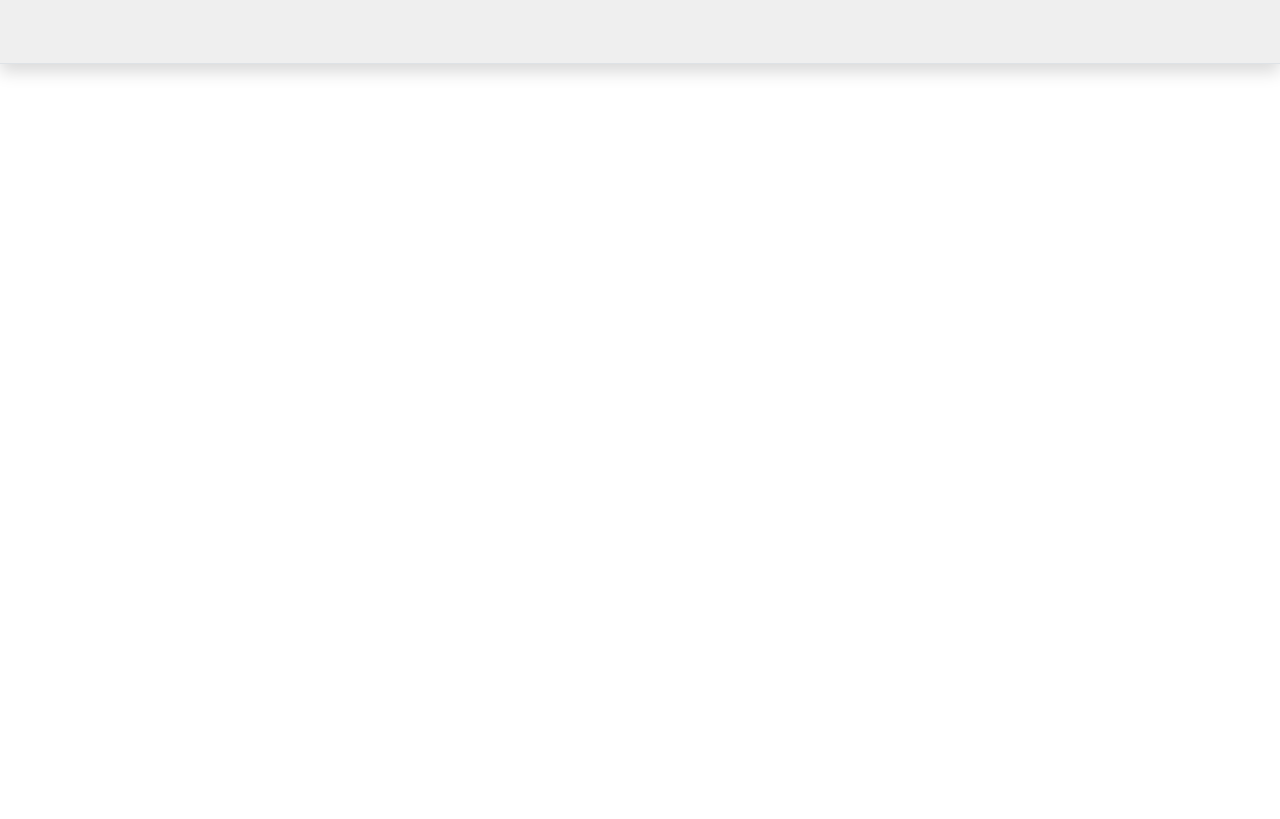
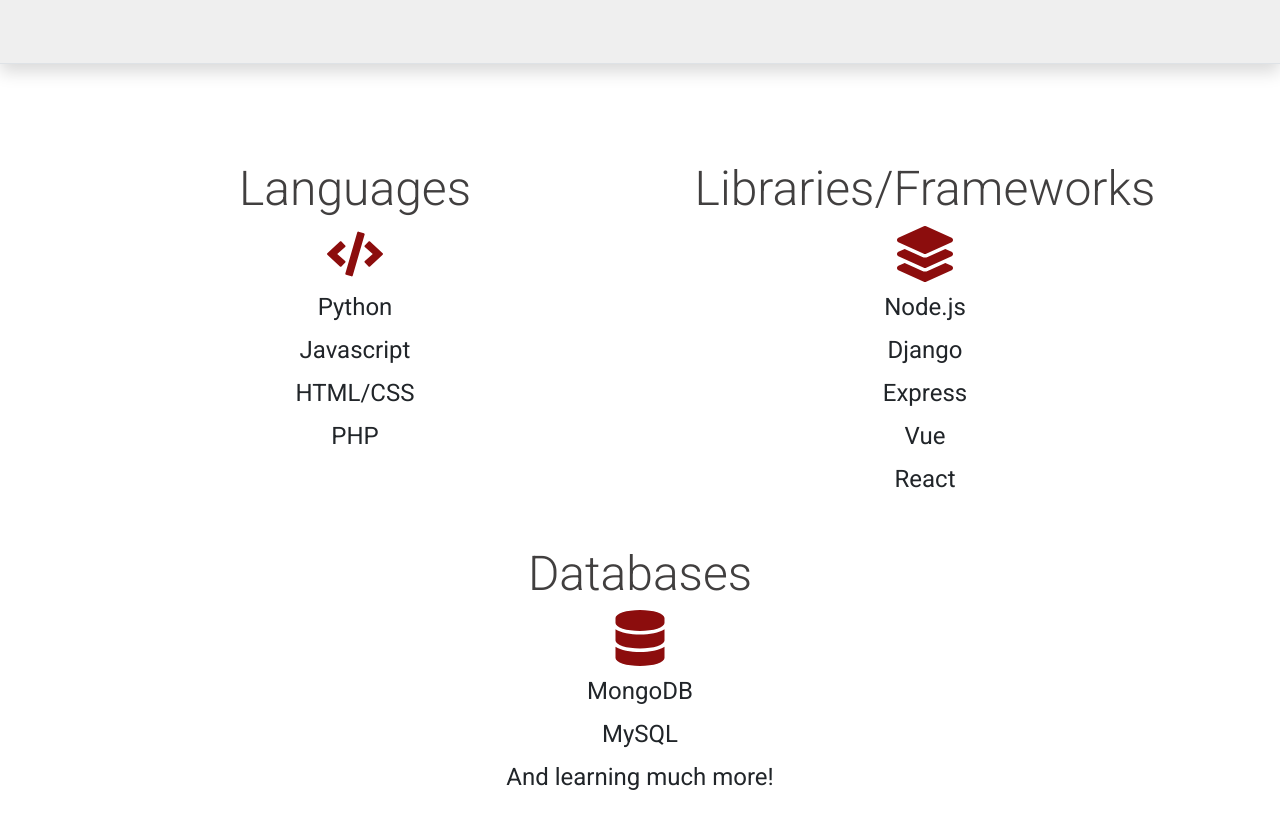
Before and after one commit to Polsander/reactpersonalwebsite, a React (Create React App) app in the folder client/: page / in a window 1280 px wide. Shown: the part 1619-2438 px from the top of the page. Before the commit the page ends 1731 px from the top, so only its background shows below. Built offline with nearby package versions, Linux system fonts and the light colour scheme.

Commit message:
finished skills section and styling

```diff
--- a/client/package.json
+++ b/client/package.json
@@ -10,6 +10,7 @@
     "react": "^18.2.0",
     "react-bootstrap": "^2.5.0",
     "react-dom": "^18.2.0",
+    "react-icons": "^4.4.0",
     "react-scripts": "^5.0.1",
     "react-typed": "^1.2.0",
     "web-vitals": "^2.1.4"
--- a/client/src/components/Skills.jsx
+++ b/client/src/components/Skills.jsx
@@ -0,0 +1,60 @@
+import React from 'react'
+import Container from 'react-bootstrap/esm/Container'
+import Row from 'react-bootstrap/esm/Row'
+import Col from 'react-bootstrap/esm/Col'
+
+//icons
+import {FaCode, FaLayerGroup, FaDatabase} from 'react-icons/fa'
+
+import styles from './Skills.module.css'
+
+const iconClass = `cstm-secondary ${styles.icon}`
+
+function Skills() {
+  return (
+    <div>
+        <Container>
+            <Row className='mb-4'>
+                <Col>
+                    <div className='d-flex flex-column align-items-center '>
+                        <h2 className=" cstm-text display-5 mt-5">Languages</h2>
+                        <FaCode className={iconClass}/>
+                        <ul className={styles.list}>
+                            <li>Python</li>
+                            <li>Javascript</li>
+                            <li>HTML/CSS</li>
+                            <li>PHP</li>
+                        </ul>
+                    </div>
+
+                </Col>
+                <Col>
+                    <div className='d-flex flex-column align-items-center '>
+                        <h2 className="cstm-text display-5 mt-5">Libraries/Frameworks</h2>
+                        <FaLayerGroup className={iconClass}/>
+                        <ul className={styles.list}>
+                            <li>Node.js</li>
+                            <li>Django</li>
+                            <li>Express</li>
+                            <li>Vue</li>
+                            <li>React</li>
+                        </ul>
+                    </div>
+                </Col>
+                <div className='d-flex flex-column align-items-center '>
+                    <h2 className=" cstm-text display-5 mt-5">Databases</h2>
+                    <FaDatabase className={iconClass}/>
+                    <ul className={styles.list}>
+                        <li>MongoDB</li>
+                        <li>MySQL</li>
+                        <li>And learning much more!</li>
+                    </ul>
+                </div>
+            </Row>
+
+        </Container>
+    </div>
+  )
+}
+
+export default Skills
--- /dev/null
+++ b/client/src/components/Skills.module.css
@@ -0,0 +1,18 @@
+.icon {
+    height: 3.5em;
+    width: 3.5em;
+}
+
+.list {
+    margin: 0;
+    padding: 0;
+}
+
+.list li {
+    list-style-type: none;
+    padding-top: 7px;
+    font-size: 1.5em;
+    display: flex;
+    align-items: center;
+    justify-content: center;
+}
--- a/client/src/pages/Main.jsx
+++ b/client/src/pages/Main.jsx
@@ -5,6 +5,7 @@ import Banner from '../components/Banner'
 import IntroHeader from '../components/IntroHeader'
 import About from '../components/About'
 import Network from '../components/Network'
+import Skills from '../components/Skills'
 
 function Main() {
   return (
@@ -14,6 +15,7 @@ function Main() {
         </Banner>
         <About/>
         <Network/>
+        <Skills/>
     </div>
   )
 }
```
Also changed, not shown: 1 other file (tests, documents, lock files or other folders).
